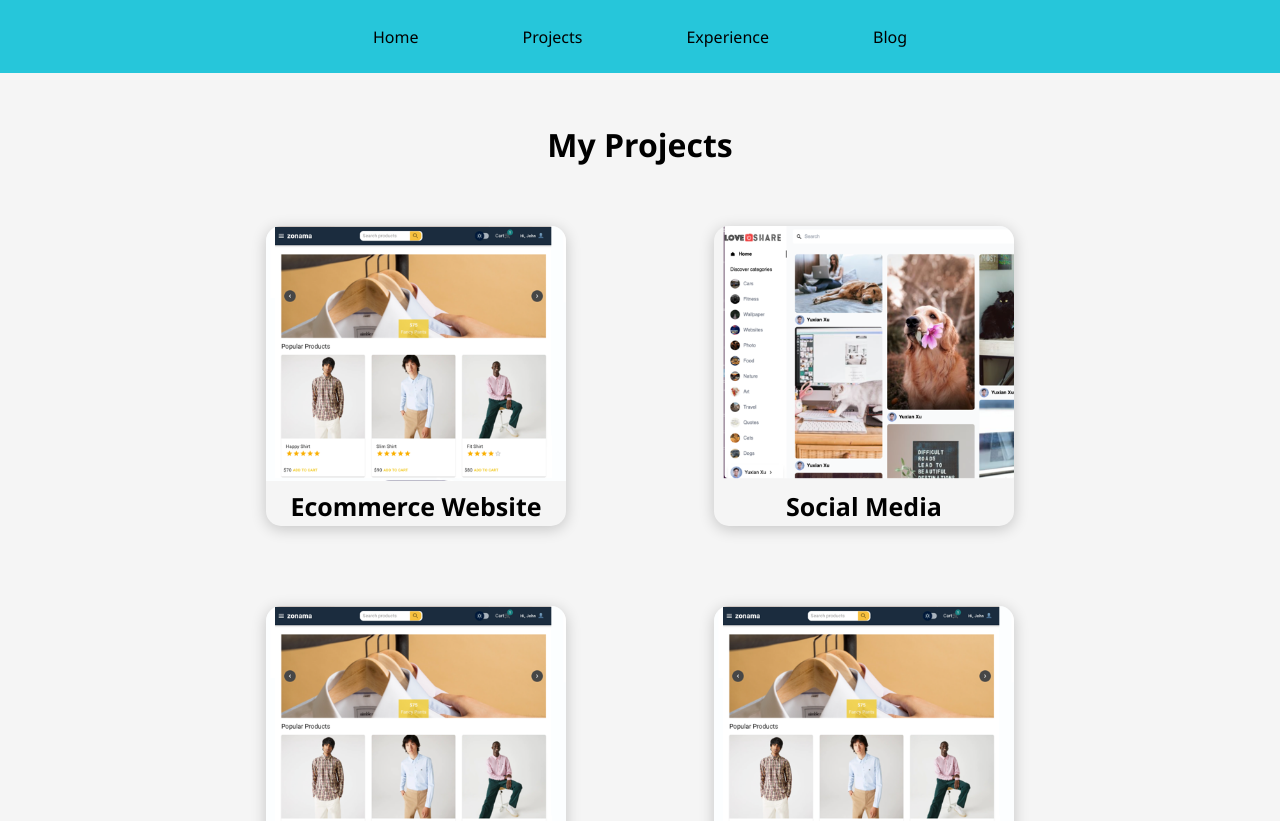
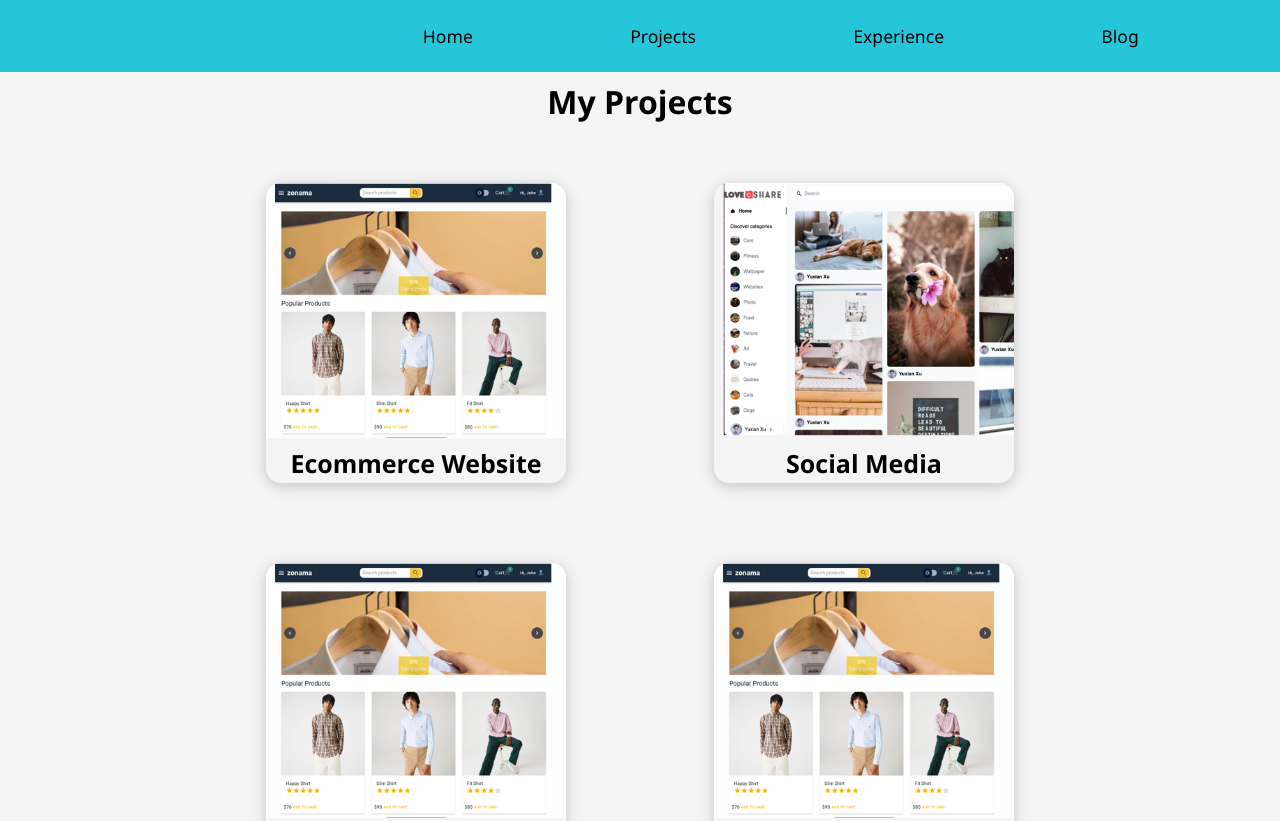
Before and after one commit to yuxianxu/new-portfolio-yx-react, a React (Create React App) app: page /projects in a window 1280 px wide. Shown: the top 821 px of the page. Built offline with nearby package versions, Linux system fonts and the light colour scheme.

Commit message:
Add Blog page

```diff
--- a/src/components/Header.js
+++ b/src/components/Header.js
@@ -18,20 +18,23 @@ function Header() {
     setMobileOpen(!mobileOpen);
   };
 
+  window.addEventListener('scroll', function (_e) {
+    let header = document.querySelector('.navTitle');
+    header.classList.toggle('scrollEffect', window.scrollY > 0);
+  });
+
   return (
     <Box
       sx={{
-        backgroundColor: '#26c6da',
         display: 'flex',
       }}
+      className="header"
     >
       <Box
         sx={{
           display: 'flex',
           justifyContent: { xs: 'flex-start', sm: 'center' },
           width: '100%',
-          paddingTop: 1,
-          paddingBottom: 1,
         }}
       >
         <IconButton
@@ -46,13 +49,14 @@ function Header() {
           sx={{
             display: { xs: 'none', sm: 'flex' },
             justifyContent: 'center',
-            paddingTop: 1.2,
-            paddingBottom: 1.2,
-            marginLeft: 'auto',
-            marginRight: 'auto',
-            gap: 9,
+            paddingTop: 2,
+            paddingBottom: 2,
+            paddingLeft: 'auto',
+            paddingRight: 'auto',
           }}
+          className="navTitle"
         >
+          <ListItemButton sx={{ width: '20%' }}></ListItemButton>
           <ListItemButton to="/">Home</ListItemButton>
           <ListItemButton to="/projects">Projects</ListItemButton>
           <ListItemButton to="/experience">Experience</ListItemButton>
--- a/src/components/Hero.js
+++ b/src/components/Hero.js
@@ -5,7 +5,7 @@ import React from 'react';
 
 function Hero() {
   return (
-    <Box>
+    <Box className='hero'>
       <Box className="about" sx={{ width: '100%', backgroundColor: '#26c6da' }}>
         <h4>Hi, I'm Yuxian Xu</h4>
         <h2>A front-end software developer</h2>
--- a/src/pages/Blog.js
+++ b/src/pages/Blog.js
@@ -1,15 +1,16 @@
-import React from 'react'
-import BlogPost from '../components/BlogPost'
+import { Box } from '@mui/system';
+import React from 'react';
+import BlogPost from '../components/BlogPost';
 
 function Blog() {
   return (
-    <div>
-        <BlogPost />
-        <BlogPost />
-        <BlogPost />
-        <BlogPost />
-    </div>
-  )
+    <Box sx={{ height: '60vh', paddingTop: 10 }}>
+      <BlogPost />
+      <BlogPost />
+      <BlogPost />
+      <BlogPost />
+    </Box>
+  );
 }
 
-export default Blog
+export default Blog;
--- a/src/pages/Experience.js
+++ b/src/pages/Experience.js
@@ -26,7 +26,7 @@ function Experience() {
       <Box>
         <h1>My Work and Education</h1>
       </Box>
-      <VerticalTimeline lineColor="#26c6da">
+      <VerticalTimeline lineColor="#26c6da" sx={{ zIndex: 0 }}>
         <VerticalTimelineElement
           className="vertical-timeline-element--education"
           iconStyle={{ background: '#26c6da', color: '#fff' }}
--- a/src/styles/app.css
+++ b/src/styles/app.css
@@ -2,6 +2,30 @@
     margin: 0;
     padding: 0;
     font-family: "Segoe UI", Tahoma, Geneva, Verdana, sans-serif;
+}
+
+.header {
+    position: fixed;
+    background-color: #26c6da;
+    width: 100%;
+    font-size: 1.1rem;
+    z-index: 1;
+}
+
+.navTitle {
+    width: 100%;
+    padding-top: 0;
+    padding-left: 2rem;
+}
+
+.scrollEffect {
+    background-color: black;
+    transition: all 0.8s linear;
+    opacity: 0.8;
+}
+
+.scrollEffect a {
+    color: #26c6da;
 }
 
 .projects, .experience {
@@ -10,7 +34,7 @@
     justify-content: center;
     align-items: center;
     background-color: #f5f5f5;
-    padding-top: 50px;
+    padding-top: 5rem;
     flex-direction: column;
 }
 
@@ -88,6 +112,10 @@
       width: 300px;
       height: 300px;
     }
+
+    .scrollEffect {
+        display: none;
+    }
   }
 
 
@@ -130,8 +158,10 @@
     color: #3e497a;
   }
 
+
   .about {
     width: 100%;
+    padding-top: 3rem;
     display: flex;
     flex-direction: column;
     justify-content: center;
```
